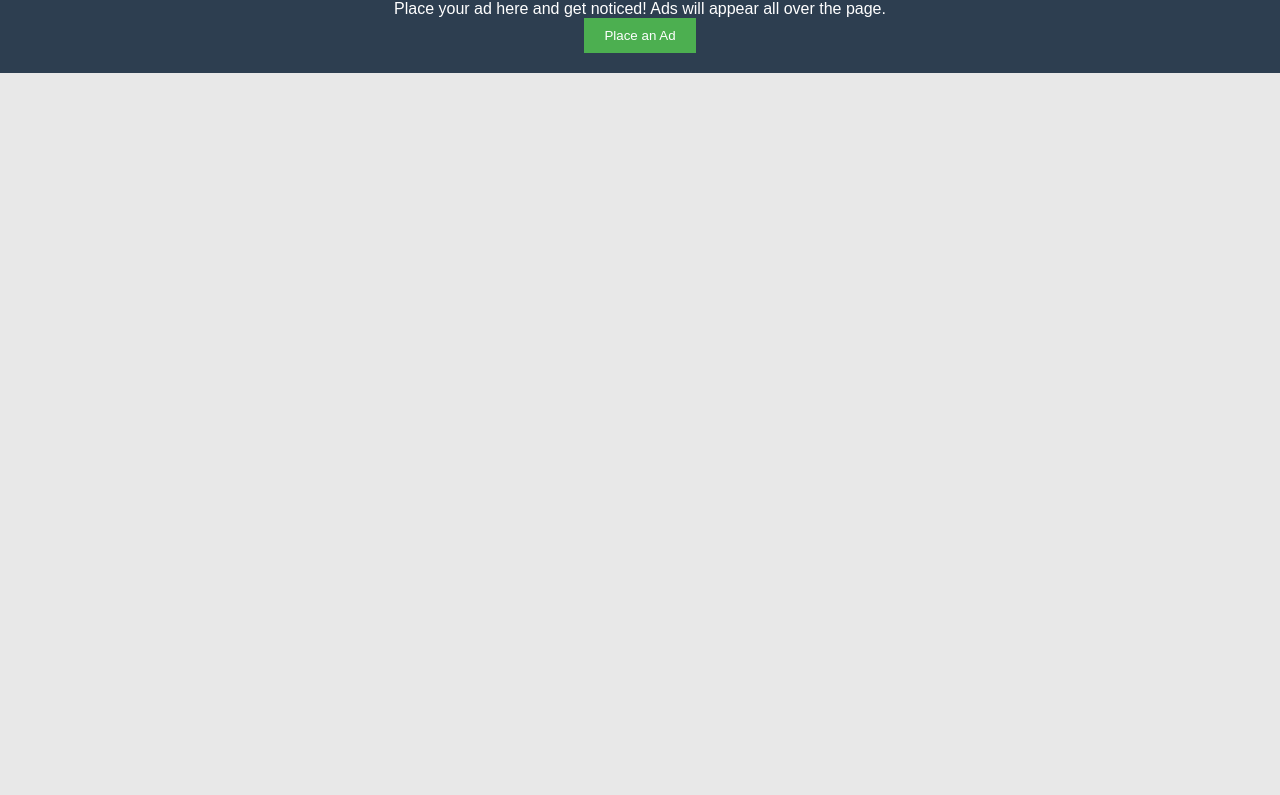
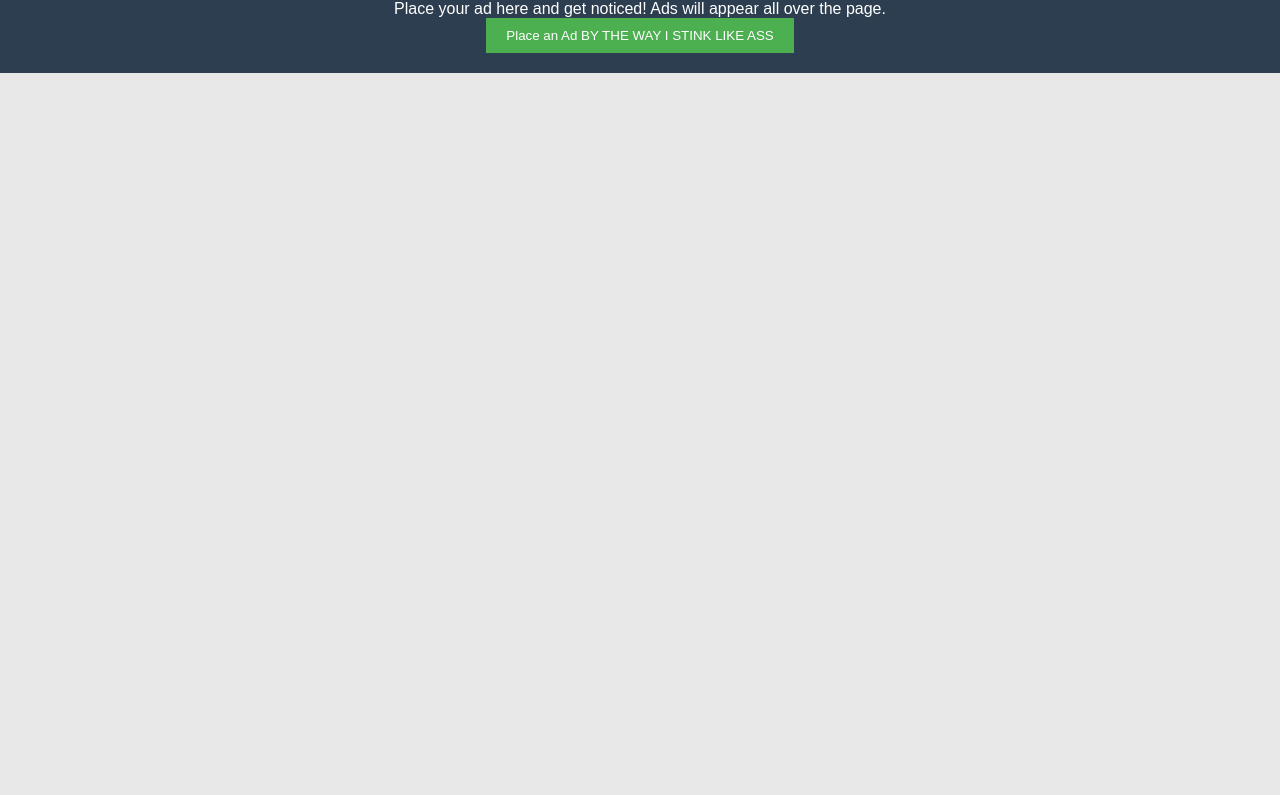
Before and after one commit to 80degreeangle/AdWebsite, a plain HTML site: page index.html in a window 1280 px wide. Shown: the part 67-862 px from the top of the page. Drawn offline with Linux system fonts and the light colour scheme.

Commit message:
Update index.html

```diff
--- a/index.html
+++ b/index.html
@@ -10,7 +10,7 @@
     <header>
         <h1>Welcome to the Cluttered Advertisement Website</h1>
         <p>Place your ad here and get noticed! Ads will appear all over the page.</p>
-        <button onclick="showAdForm()">Place an Ad</button>
+        <button onclick="showAdForm()">Place an Ad BY THE WAY I STINK LIKE ASS</button>
     </header>
 
     <!-- Ad Size Selection Form -->
```
